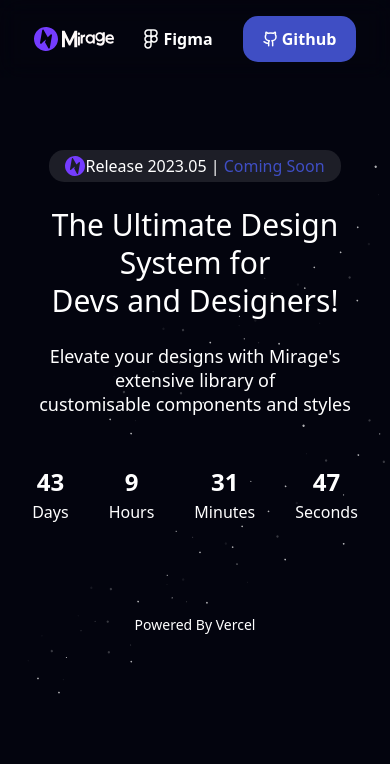
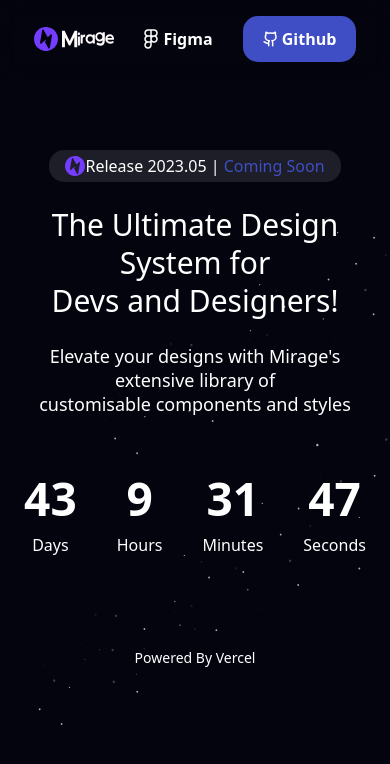
Before and after one commit to Mirage-UI/mirage, a Next.js app in the folder apps/website/: page / in a window 390 px wide. Shown: the top 764 px of the page. Built offline with nearby package versions, Linux system fonts and the light colour scheme.

Commit message:
Mobile Scale

```diff
--- a/apps/website/components/timer-card.tsx
+++ b/apps/website/components/timer-card.tsx
@@ -38,25 +38,25 @@ const TimerCard = () => {
     <section>
       <div className="flex justify-center md:gap-x-[150px] gap-x-[40px]">
         <div className="flex flex-col items-center">
-          <span className="md:text-core80 text-h5 font-bold">
+          <span className="md:text-core80 text-h2 font-bold">
             {timeLeft.days}
           </span>
           <span className="md:text-h5 text-xs font-medium">Days</span>
         </div>
         <div className="flex flex-col items-center">
-          <span className="md:text-core80 text-h5 font-bold">
+          <span className="md:text-core80 text-h2 font-bold">
             {timeLeft.hours}
           </span>
           <span className="md:text-h5 text-xs font-medium">Hours</span>
         </div>
         <div className="flex flex-col items-center">
-          <span className="md:text-core80 text-h5 font-bold">
+          <span className="md:text-core80 text-h2 font-bold">
             {timeLeft.minutes}
           </span>
           <span className="md:text-h5 text-xs font-medium">Minutes</span>
         </div>
         <div className="flex flex-col items-center">
-          <span className="md:text-core80 text-h5 font-bold">
+          <span className="md:text-core80 text-h2 font-bold">
             {timeLeft.seconds}
           </span>
           <span className="md:text-h5 text-xs font-medium">Seconds</span>
```
